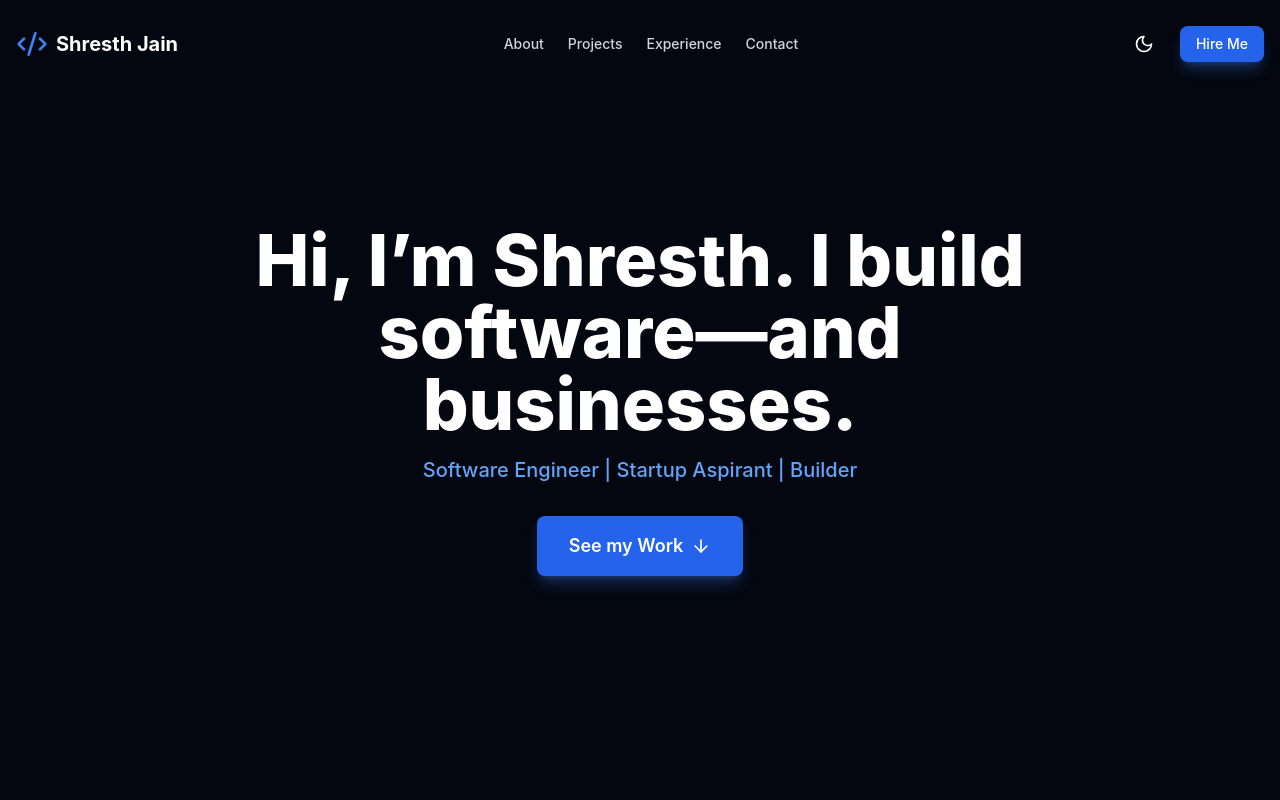
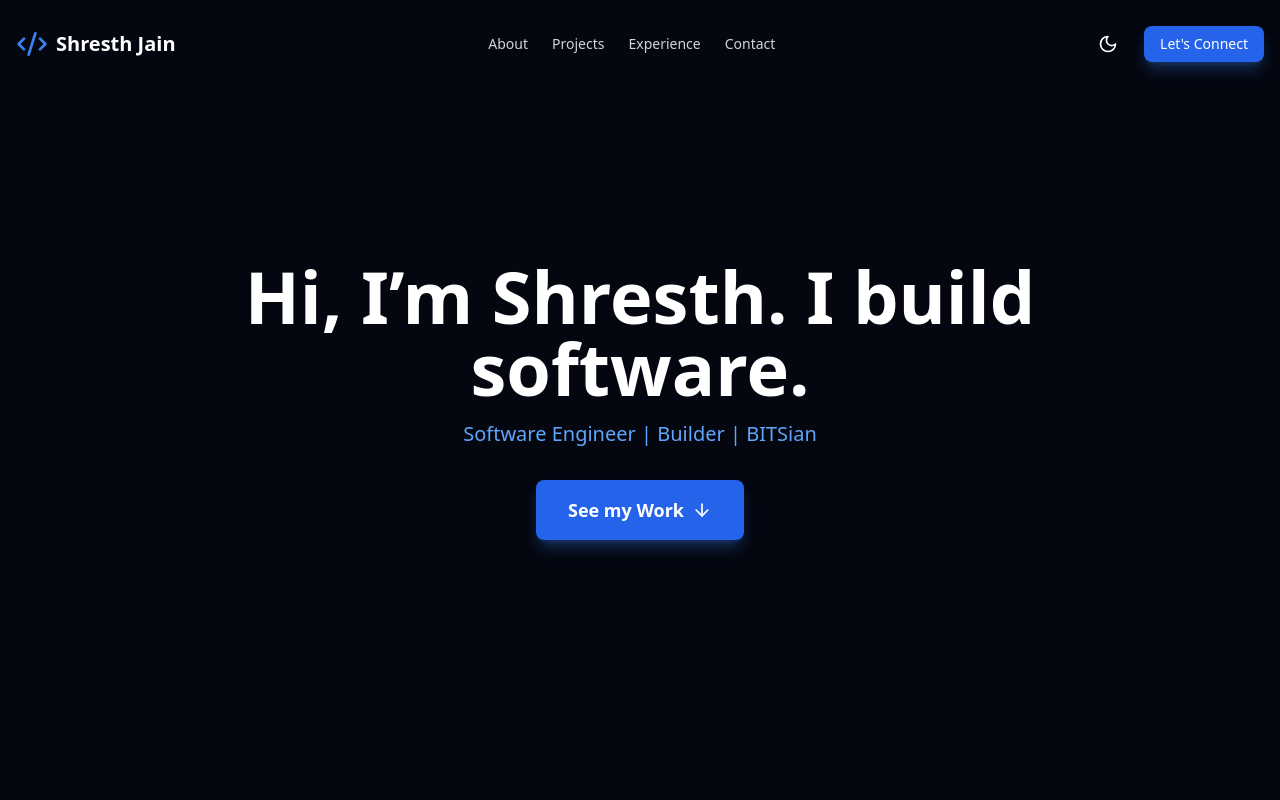
Before and after one commit to sh-rest/sh-rest.github.io, a React (Vite) app: page / in a window 1280 px wide. Shown: the top 800 px of the page. Built offline with nearby package versions, Linux system fonts and the light colour scheme; the HTML template or start-up script is replaced by a standard one.

Commit message:
Font changed, Contact Form log added

```diff
--- a/src/components/sections/Contact.jsx
+++ b/src/components/sections/Contact.jsx
@@ -12,6 +12,16 @@ const socialLinks = [
 ];
 
 const Contact = () => {
+  // Form handler to log entries
+  const handleSubmit = (e) => {
+    e.preventDefault();
+    const form = e.target;
+    const name = form.elements[0].value;
+    const email = form.elements[1].value;
+    const message = form.elements[2].value;
+    console.log({ name, email, message });
+    // You can replace this with any medium (alert, API, etc.)
+  };
   return (
     <section id="contact" className="py-20 md:py-32 bg-gray-50 dark:bg-gray-900">
       <div className="container mx-auto px-4">
@@ -27,7 +37,7 @@ const Contact = () => {
             viewport={{ once: true, amount: 0.3 }}
             transition={{ duration: 0.6 }}
           >
-            <form className="space-y-4">
+            <form className="space-y-4" onSubmit={handleSubmit}>
               <Input type="text" placeholder="Your Name" className="bg-gray-100 dark:bg-gray-800 border-gray-200 dark:border-gray-700" />
               <Input type="email" placeholder="Your Email" className="bg-gray-100 dark:bg-gray-800 border-gray-200 dark:border-gray-700" />
               <Textarea placeholder="Your Message" rows={5} className="bg-gray-100 dark:bg-gray-800 border-gray-200 dark:border-gray-700" />
--- a/src/components/sections/Hero.jsx
+++ b/src/components/sections/Hero.jsx
@@ -16,7 +16,7 @@ const Hero = () => {
           animate={{ opacity: 1, y: 0 }}
           transition={{ duration: 0.5 }}
         >
-          Hi, I’m Shresth. I build software—and businesses.
+          Hi, I’m Shresth. I build software.
         </motion.h1>
         <motion.p
           className="text-lg md:text-xl text-blue-600 dark:text-blue-400 font-medium"
@@ -24,7 +24,7 @@ const Hero = () => {
           animate={{ opacity: 1, y: 0 }}
           transition={{ duration: 0.5, delay: 0.2 }}
         >
-          Software Engineer | Startup Aspirant | Builder
+          Software Engineer | Builder | BITSian
         </motion.p>
         <motion.div
           initial={{ opacity: 0, y: 20 }}
--- a/src/components/shared/Header.jsx
+++ b/src/components/shared/Header.jsx
@@ -58,7 +58,7 @@ const Header = ({ theme, toggleTheme }) => {
             onClick={() => scrollToSection('contact')}
             className="hidden sm:inline-block px-4 py-2 text-sm font-medium text-white bg-blue-600 rounded-lg hover:bg-blue-700 transition-colors shadow-lg shadow-blue-500/20 dark:shadow-blue-500/30"
           >
-            Hire Me
+            Let's Connect
           </button>
         </div>
       </div>
--- a/src/index.css
+++ b/src/index.css
@@ -54,8 +54,9 @@
     border-color: hsl(var(--border));
   }
   body {
-    background-color: hsl(var(--background));
-    color: rgb(255,255,255);
+     background-color: hsl(var(--background));
+     color: rgb(255,255,255);
+     font-family: ui-sans-serif, system-ui, -apple-system, BlinkMacSystemFont, "Segoe UI", Roboto, "Helvetica Neue", Arial, "Noto Sans", sans-serif;
   }
 }
 
```
